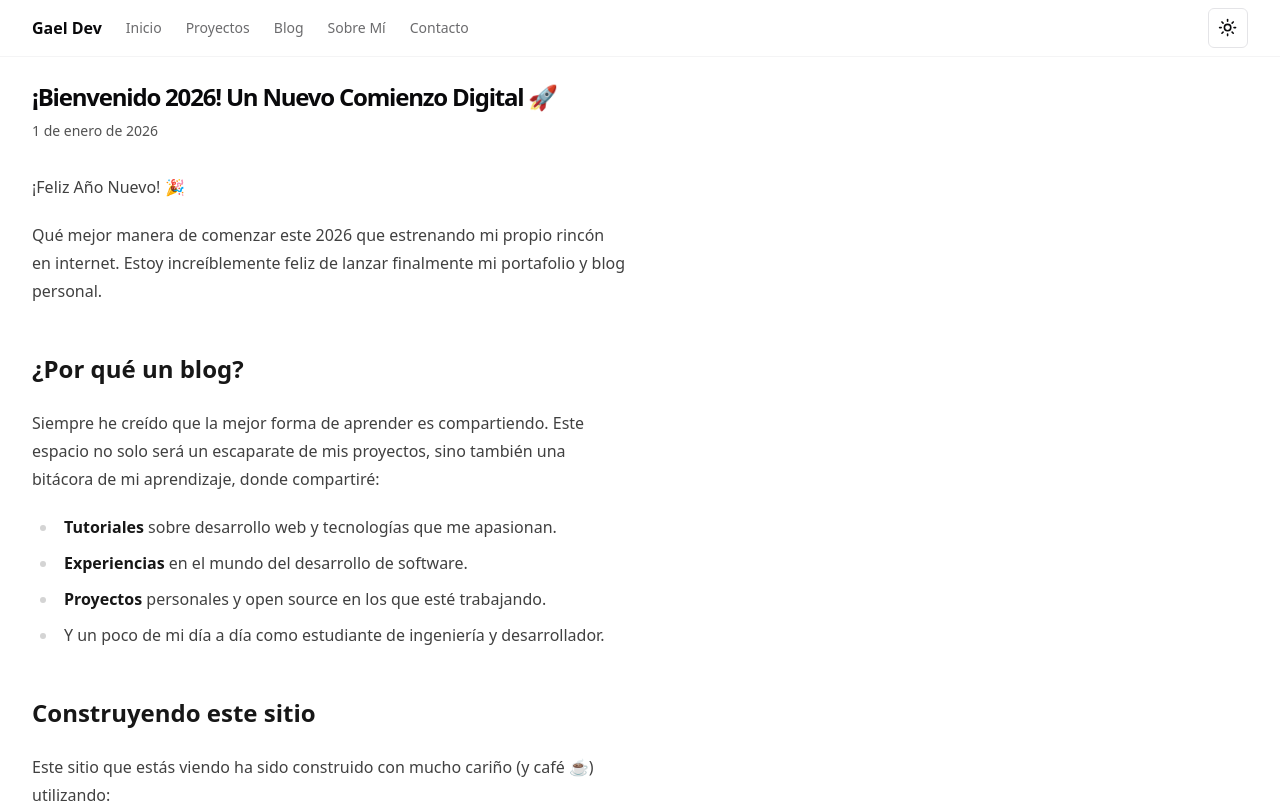
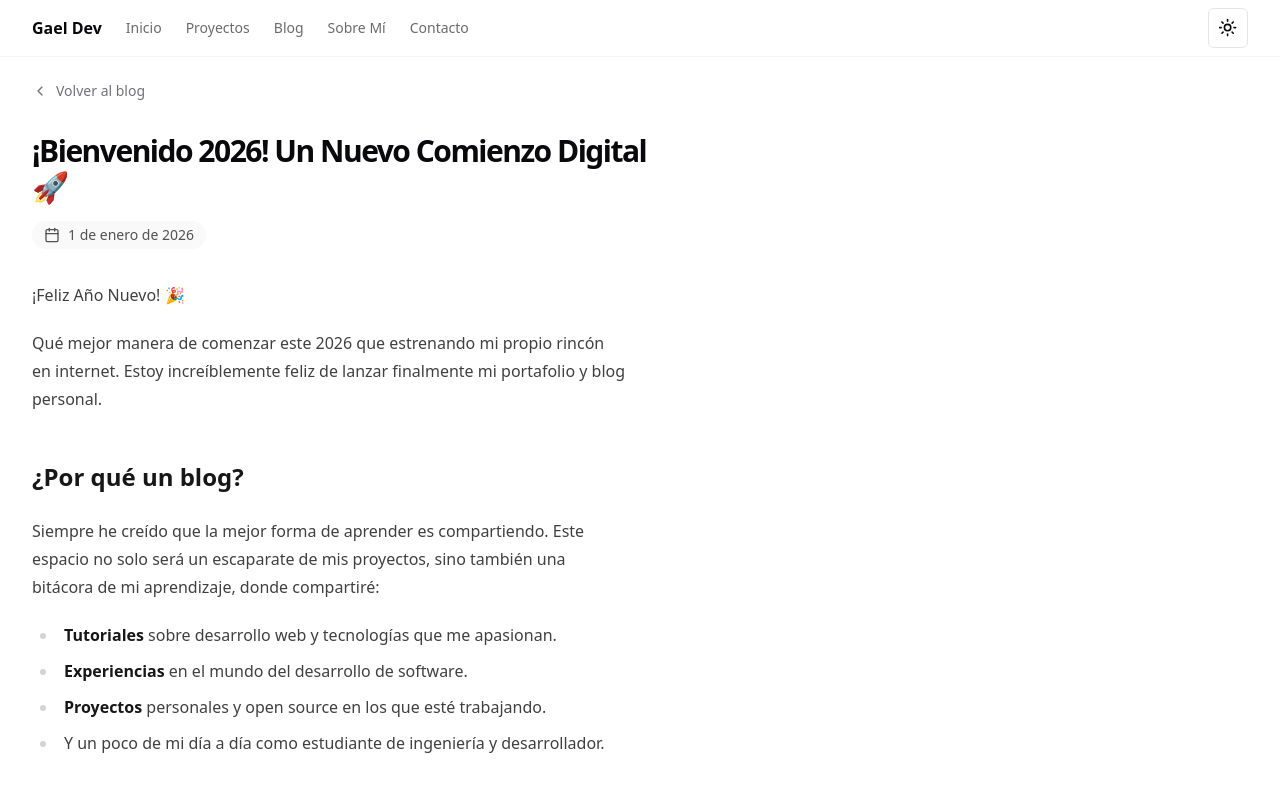
Before and after one commit to gaxl-1/Portafolio, a Next.js app: page /blog/bienvenido-2026 in a window 1280 px wide. Shown: the top 803 px of the page. Built offline with nearby package versions, Linux system fonts and the light colour scheme.

Commit message:
Enhance blog visuals content

```diff
--- a/app/blog/[slug]/page.tsx
+++ b/app/blog/[slug]/page.tsx
@@ -1,4 +1,5 @@
 import { notFound } from "next/navigation"
+import Link from "next/link"
 import { CustomMDX } from "@/components/mdx"
 import { getBlogPosts, formatDate } from "@/lib/mdx"
 import { Metadata } from "next"
@@ -93,13 +94,53 @@ export default async function Blog({ params }: { params: Promise<{ slug: string
                     }),
                 }}
             />
-            <h1 className="title font-semibold text-2xl tracking-tighter">
+
+            <Link
+                href="/blog"
+                className="inline-flex items-center text-sm text-muted-foreground hover:text-foreground mb-8 transition-colors"
+            >
+                <svg
+                    xmlns="http://www.w3.org/2000/svg"
+                    width="24"
+                    height="24"
+                    viewBox="0 0 24 24"
+                    fill="none"
+                    stroke="currentColor"
+                    strokeWidth="2"
+                    strokeLinecap="round"
+                    strokeLinejoin="round"
+                    className="mr-2 h-4 w-4"
+                >
+                    <path d="m15 18-6-6 6-6" />
+                </svg>
+                Volver al blog
+            </Link>
+
+            <h1 className="title font-bold text-3xl tracking-tighter max-w-[650px] mb-4">
                 {post.metadata.title}
             </h1>
-            <div className="flex justify-between items-center mt-2 mb-8 text-sm">
-                <p className="text-sm text-neutral-600 dark:text-neutral-400">
+
+            <div className="flex justify-between items-center mb-8 text-sm">
+                <div className="flex items-center text-neutral-600 dark:text-neutral-400 bg-secondary/50 px-3 py-1 rounded-full">
+                    <svg
+                        xmlns="http://www.w3.org/2000/svg"
+                        width="24"
+                        height="24"
+                        viewBox="0 0 24 24"
+                        fill="none"
+                        stroke="currentColor"
+                        strokeWidth="2"
+                        strokeLinecap="round"
+                        strokeLinejoin="round"
+                        className="mr-2 h-4 w-4"
+                    >
+                        <rect width="18" height="18" x="3" y="4" rx="2" ry="2" />
+                        <line x1="16" x2="16" y1="2" y2="6" />
+                        <line x1="8" x2="8" y1="2" y2="6" />
+                        <line x1="3" x2="21" y1="10" y2="10" />
+                    </svg>
                     {formatDate(post.metadata.publishedAt)}
-                </p>
+                </div>
             </div>
             <article className="prose prose-neutral dark:prose-invert">
                 <CustomMDX source={post.content} />
--- a/app/blog/page.tsx
+++ b/app/blog/page.tsx
@@ -24,22 +24,45 @@ export default function BlogPage() {
     return (
         <section>
             <h1 className="font-semibold text-2xl mb-8 tracking-tighter">Blog</h1>
+            <div className="grid grid-cols-1 gap-6">
                 {allBlogs.map((post) => (
                     <Link
                         key={post.slug}
-                    className="flex flex-col space-y-1 mb-4"
+                        className="group flex flex-col space-y-3 rounded-xl border bg-card p-6 shadow-sm transition-all hover:shadow-md hover:bg-accent/50"
                         href={`/blog/${post.slug}`}
                     >
-                    <div className="w-full flex flex-col md:flex-row space-x-0 md:space-x-2">
-                        <p className="text-neutral-600 dark:text-neutral-400 w-[100px] tabular-nums">
+                        <div className="flex flex-col space-y-1">
+                            <h2 className="text-xl font-semibold tracking-tight group-hover:text-primary transition-colors">
+                                {post.metadata.title}
+                            </h2>
+                            <p className="text-sm text-neutral-500 dark:text-neutral-400">
                                 {formatDate(post.metadata.publishedAt, false)}
                             </p>
-                        <p className="text-neutral-900 dark:text-neutral-100 tracking-tight">
-                            {post.metadata.title}
+                        </div>
+                        <p className="text-muted-foreground leading-relaxed">
+                            {post.metadata.summary}
                         </p>
+                        <div className="flex items-center text-sm text-primary font-medium pt-2 group-hover:underline underline-offset-4">
+                            Leer artículo
+                            <svg
+                                xmlns="http://www.w3.org/2000/svg"
+                                width="24"
+                                height="24"
+                                viewBox="0 0 24 24"
+                                fill="none"
+                                stroke="currentColor"
+                                strokeWidth="2"
+                                strokeLinecap="round"
+                                strokeLinejoin="round"
+                                className="ml-1 h-4 w-4 transition-transform group-hover:translate-x-1"
+                            >
+                                <path d="M5 12h14" />
+                                <path d="m12 5 7 7-7 7" />
+                            </svg>
                         </div>
                     </Link>
                 ))}
+            </div>
         </section>
     )
 }
```
Lines whose indentation alone changed are shown as unchanged.
